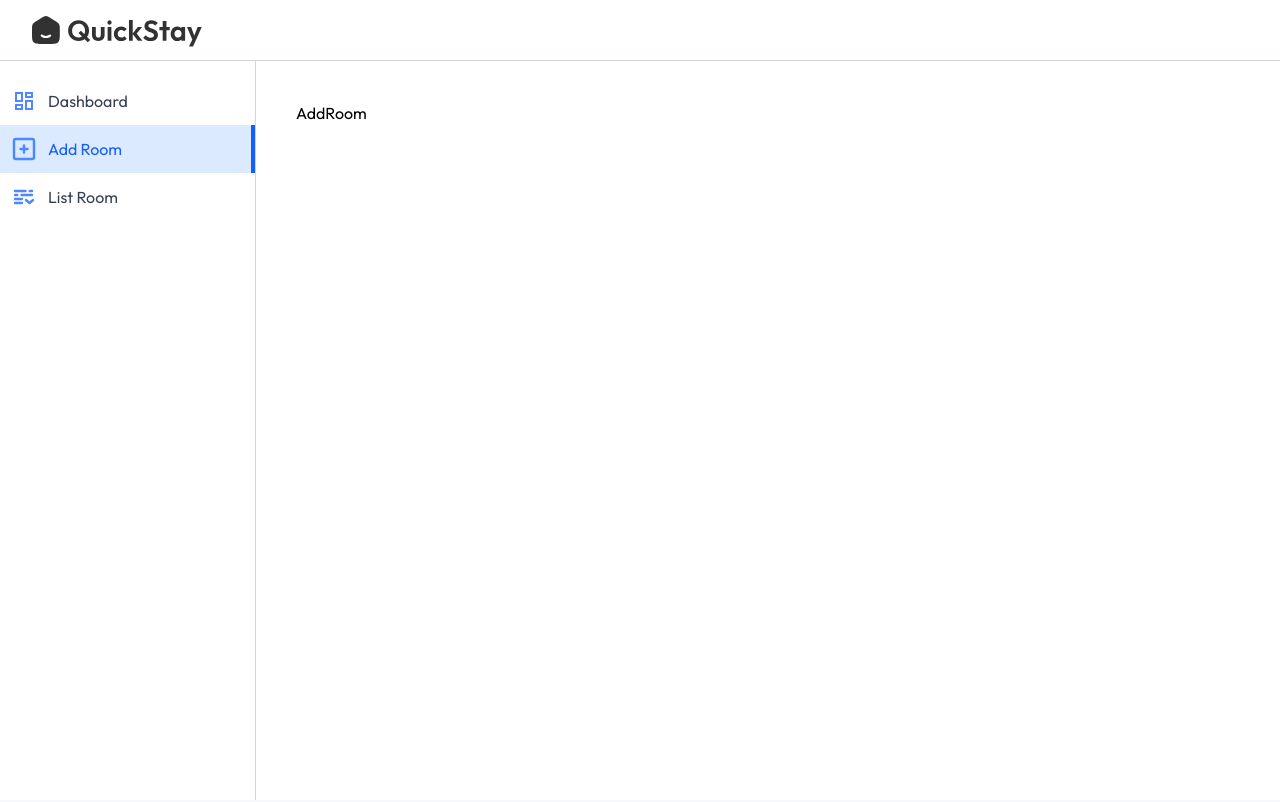
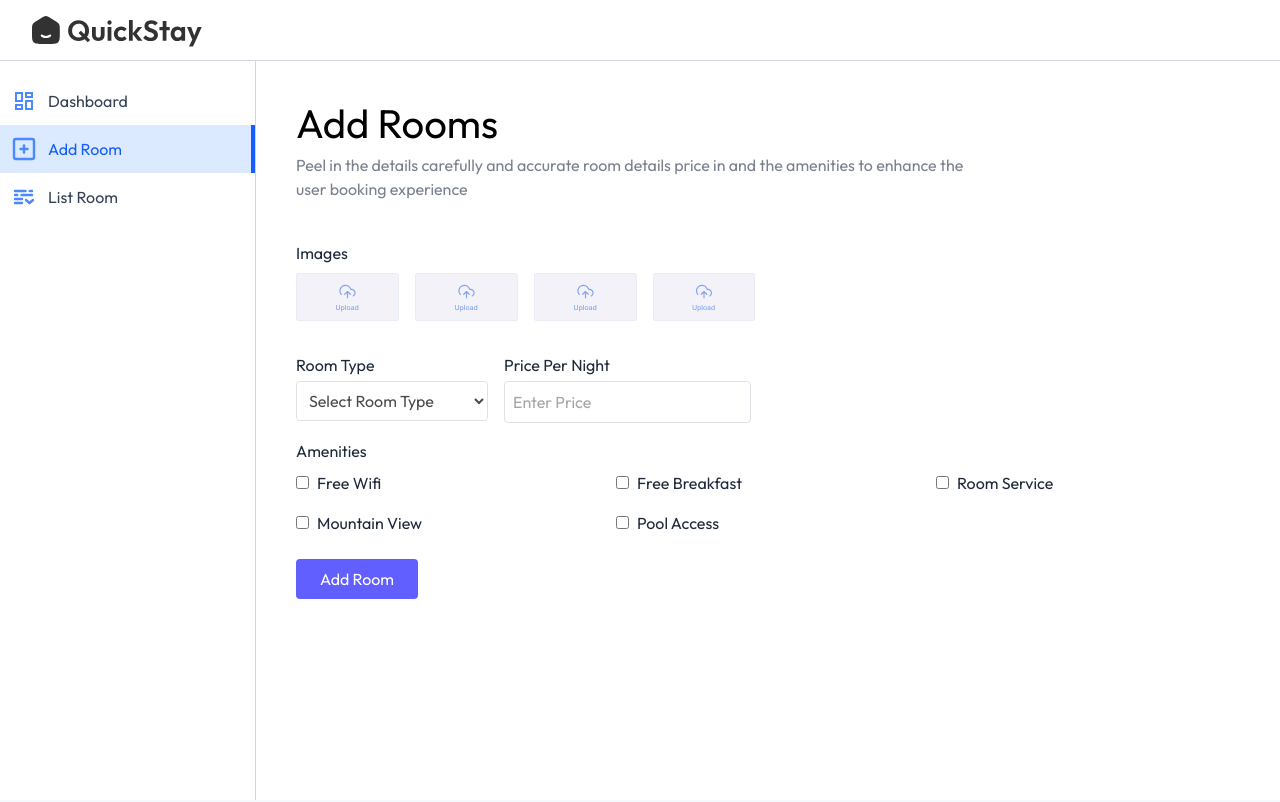
Before and after one commit to PriteshBhuravane/Hotel_Booking_App, a React (Vite) app in the folder client/: page /owner/add-room in a window 1280 px wide. Shown: the top 802 px of the page. Built offline with nearby package versions, Linux system fonts and the light colour scheme; a web font is replaced by a local one.

Commit message:
addroom of owner feature added

```diff
--- a/client/src/pages/hotelOwner/AddRoom.jsx
+++ b/client/src/pages/hotelOwner/AddRoom.jsx
@@ -1,9 +1,122 @@
-import React from 'react'
+import React, { useState } from "react";
+import Title from "../../componenets/Title";
+import { assets } from "../../assets/assets";
 
 const AddRoom = () => {
+  const [images, setImages] = useState({
+    1: null,
+    2: null,
+    3: null,
+    4: null,
+  });
+
+  const [input, setInput] = useState({
+    roomType: "",
+    pricePerNight: "",
+    amenities: {
+      "Free Wifi": false,
+      "Free Breakfast": false,
+      "Room Service": false,
+      "Mountain View": false,
+      "Pool Access": false,
+    },
+  });
   return (
-    <div>AddRoom</div>
-  )
-}
+    <form action="">
+      <Title
+        title="Add Rooms"
+        font="outfit"
+        align="left"
+        subtitle="Peel in the details carefully and accurate room details price in and the amenities to enhance the user booking experience"
+      />
+      {/* upload area for image */}
+      <p className="text-gray-800 mt-10">Images</p>
+      <div className="grid grid-cols-2 sm:flex gap-4 my-2  flex-wrap">
+        {Object.keys(images).map((key) => (
+          <label htmlFor={`roomImages${key}`} key={key}>
+            <img
+              className=" max-h-12 cursor-pointer opacity-80"
+              src={
+                images[key]
+                  ? URL.createObjectURL(images[key])
+                  : assets.uploadArea
+              }
+              alt=""
+            />
+            <input
+              type="file"
+              id={`roomImages${key}`}
+              accept="image/*"
+              className="hidden"
+              hidden
+              onChange={(e) => {
+                setImages({ ...images, [key]: e.target.files[0] });
+              }}
+            />
+          </label>
+        ))}
+      </div>
 
-export default AddRoom
+      <div className="w-full flex max-sm:flex-col sm:gap-4 mt-4">
+        <div className="flex-1 max-w-48">
+          <p className="text-gray-800 mt-4">Room Type</p>
+          <select
+          onChange={e => setInput({ ...input, roomType: e.target.value })}
+          value={input.roomType}
+          className="border opacity-70 border-gray-300 mt-1 rounded p-2 w-full">
+            <option value="">Select Room Type</option>
+            <option value="Single Bed">Single Bed</option>
+            <option value="Double Bed">Double Bed</option>
+            <option value="Luxury Room">Luxury Room</option>
+            <option value="Family Suite">Family Suite</option>
+          </select>
+        </div>
+        <div>
+            <p className="text-gray-800 mt-4">Price Per Night</p>
+            <input
+                type="number"
+                placeholder="Enter Price"
+                value={input.pricePerNight}
+                onChange={(e) =>
+                setInput({ ...input, pricePerNight: e.target.value })
+                }
+                className="border opacity-70 border-gray-300 mt-1 rounded p-2 w-full"
+            />
+        </div>
+      </div>
+        <p className="text-gray-800 mt-4"> Amenities</p>
+        <div>
+            <div className="grid grid-cols-2 sm:grid-cols-3 gap-4 mt-2">
+                {Object.keys(input.amenities).map((amenity ,index) => (
+                    <div key={index}>
+                        <input type="checkbox" id={`amenties${index+1}`}
+                        checked={input.amenities[amenity]}
+                        onChange={(e) => {
+                            setInput({
+                                ...input,
+                                amenities: {
+                                    ...input.amenities,
+                                    [amenity]: !input.amenities[amenity],
+                                },
+                            });
+                        }} />
+                        <label htmlFor={`amenties${index+1}`} className="ml-2 text-gray-800">
+                            {amenity}
+                        </label>
+                    </div>
+
+                ))}
+
+            </div>
+                <button
+                    type="submit"
+                    className="bg-indigo-500 hover:bg-indigo-600 text-white rounded px-6 py-2 mt-6"
+                >
+                    Add Room
+                </button>
+        </div>
+    </form>
+  );
+};
+
+export default AddRoom;
```
